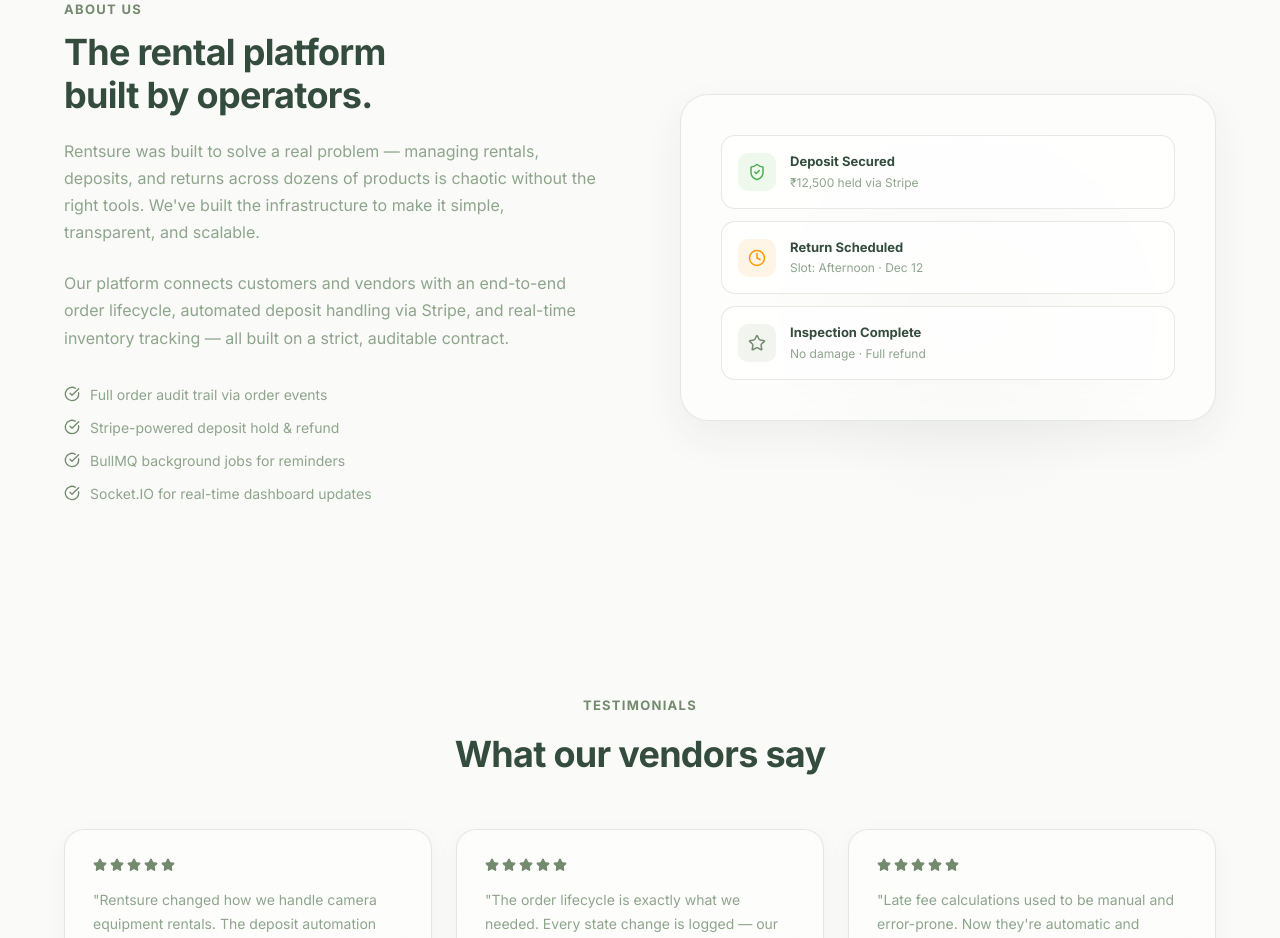
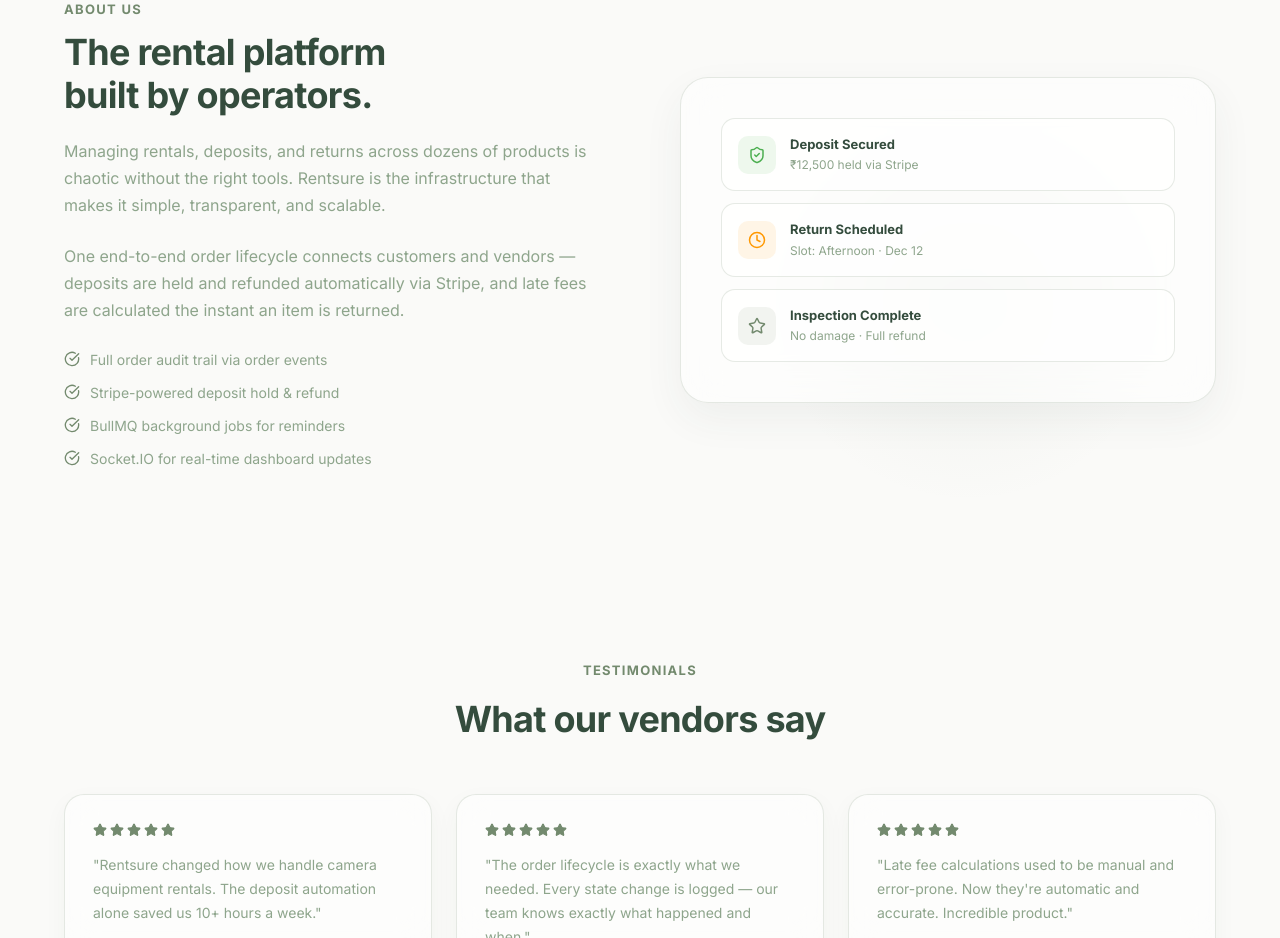
Before and after one commit to DhruvMatariya/odooXKsVF, a React (Vite) app in the folder frontend/: page / in a window 1280 px wide. Shown: the part 1600-2538 px from the top of the page. Built offline with nearby package versions, Linux system fonts and the light colour scheme.

Commit message:
fix: frontend landing page

```diff
--- a/frontend/src/app/screens/public/LandingPage.tsx
+++ b/frontend/src/app/screens/public/LandingPage.tsx
@@ -193,11 +193,14 @@
                 The rental platform<br />built by operators.
               </h2>
               <p style={{ fontSize: '16px', color: t.textMuted, lineHeight: 1.7, marginBottom: '24px' }}>
-                Rentsure was built to solve a real problem — managing rentals, deposits, and returns across dozens of products is chaotic without the right tools. We've built the infrastructure to make it simple, transparent, and scalable.
+               Managing rentals, deposits, and returns across dozens of products is chaotic without the right tools. Rentsure is the infrastructure that makes it simple, transparent, and scalable.
               </p>
-              <p style={{ fontSize: '16px', color: t.textMuted, lineHeight: 1.7, marginBottom: '32px' }}>
-                Our platform connects customers and vendors with an end-to-end order lifecycle, automated deposit handling via Stripe, and real-time inventory tracking — all built on a strict, auditable contract.
+              <p style={{ fontSize: '16px', color: t.textMuted, lineHeight: 1.7, marginBottom: '24px' }}>
+               One end-to-end order lifecycle connects customers and vendors — deposits are held and refunded automatically via Stripe, and late fees are calculated the instant an item is returned.
               </p>
+
+
+
               {['Full order audit trail via order events', 'Stripe-powered deposit hold & refund', 'BullMQ background jobs for reminders', 'Socket.IO for real-time dashboard updates'].map(item => (
                 <div key={item} style={{ display: 'flex', alignItems: 'center', gap: '10px', marginBottom: '12px' }}>
                   <CheckCircle size={16} color={t.accent} />
```
